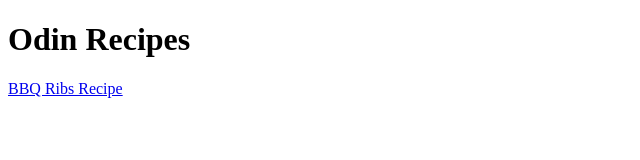
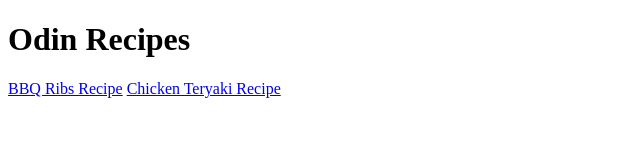
Before and after one commit to BrandonC0x/odin-recipes, a plain HTML site: page index.html in a window 1280 px wide. Shown: the whole page, without its empty margins (0-640 px from the left). Drawn offline with Linux system fonts and the light colour scheme.

Commit message:
add index.html

```diff
--- a/index.html
+++ b/index.html
@@ -9,5 +9,7 @@
 <body>
     <h1>Odin Recipes</h1>
     <a href="recipes/ribs.html">BBQ Ribs Recipe</a>
+
+    <a href="recipes/chickenteryaki.html">Chicken Teryaki Recipe</a>
 </body>
 </html>
```
